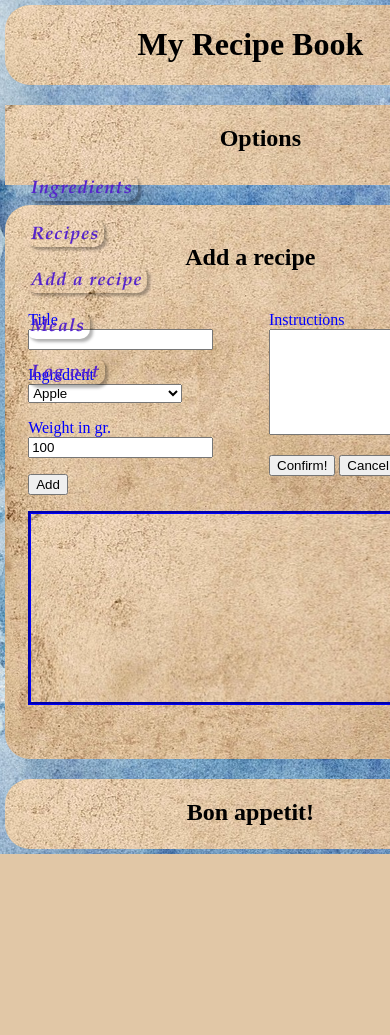
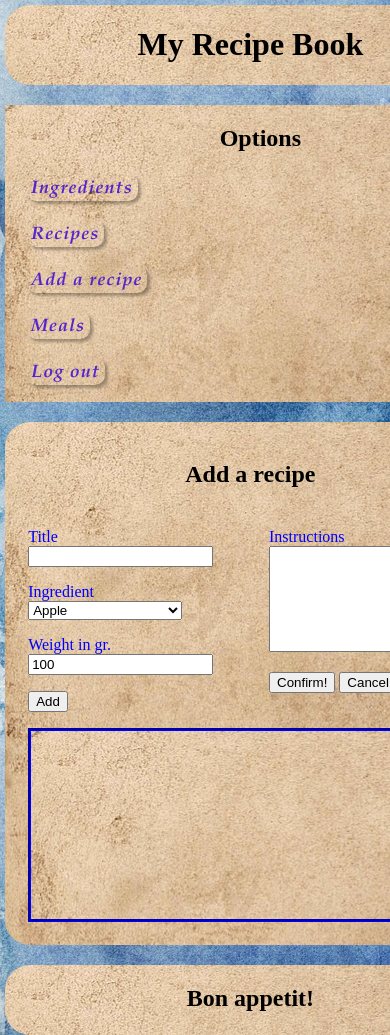
Before and after one commit to SergeyGurbich/Cookbook, a Flask app: page /add in a window 390 px wide; the page is wider, and only the part inside the window is pictured. Before the commit the page ends 854 px from the top of that part, so only its background shows below. Run offline with Flask 3, Linux system fonts and the light colour scheme; data comes from the database, SQL or seed files in the repository.

Commit message:
adaptive design nav 1fr + article 1 fr

```diff
--- a/static/styles/style.css
+++ b/static/styles/style.css
@@ -188,7 +188,7 @@
       "nav"
       "article"
       "footer";
-    grid-template-rows: 80px 80px 1fr 70px;
+    grid-template-rows: 80px 1fr 1fr 70px;
     grid-template-columns: 1fr;
  }
 }
```
